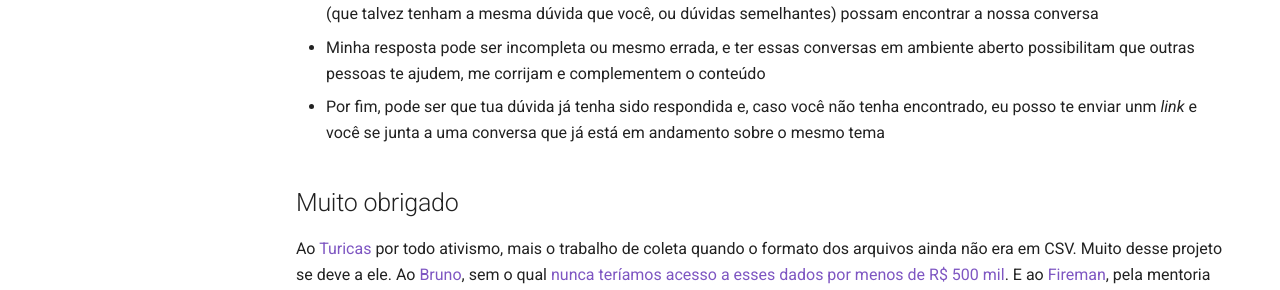
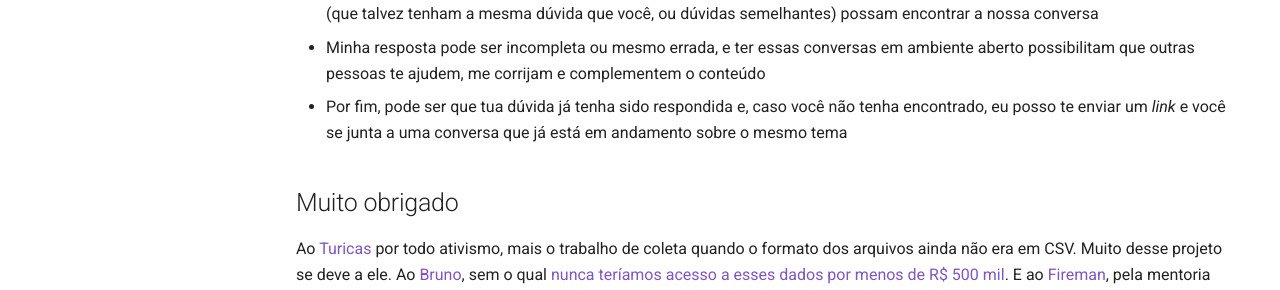
Before and after one commit to cuducos/minha-receita, an MkDocs documentation site: the page built from docs/index.md, in a window 1280 px wide and 900 px high, scrolled down 735 px. Shown: the part 518-808 px from the top of the window. Built offline with MkDocs 1.6.1 and Material for MkDocs 9.7.7, drawn with Linux system fonts in a browser that asks for light colours; comment, search, counter and statistics services are not loaded.

Commit message:
docs: fix typos "unm" -> "um" in index.md

```diff
--- a/docs/index.md
+++ b/docs/index.md
@@ -30,7 +30,7 @@ Para conversar sobre o projeto, prefira [abrir uma _issue_ no GitHub](https://gi
 * Esse é um projeto de dados abertos e código aberto, não existe motivo para conversas privadas relacionadas ao projeto
 * Sua dúvida pode ser a de outra pessoa, e ter a nossa conversa em umas dessas três plataformas faz com que outras pessoas (que talvez tenham a mesma dúvida que você, ou dúvidas semelhantes) possam encontrar a nossa conversa
 * Minha resposta pode ser incompleta ou mesmo errada, e ter essas conversas em ambiente aberto possibilitam que outras pessoas te ajudem, me corrijam e complementem o conteúdo
-* Por fim, pode ser que tua dúvida já tenha sido respondida e, caso você não tenha encontrado, eu posso te enviar unm _link_ e você se junta a uma conversa que já está em andamento sobre o mesmo tema
+* Por fim, pode ser que tua dúvida já tenha sido respondida e, caso você não tenha encontrado, eu posso te enviar um _link_ e você se junta a uma conversa que já está em andamento sobre o mesmo tema
 
 ## Muito obrigado
 
```
